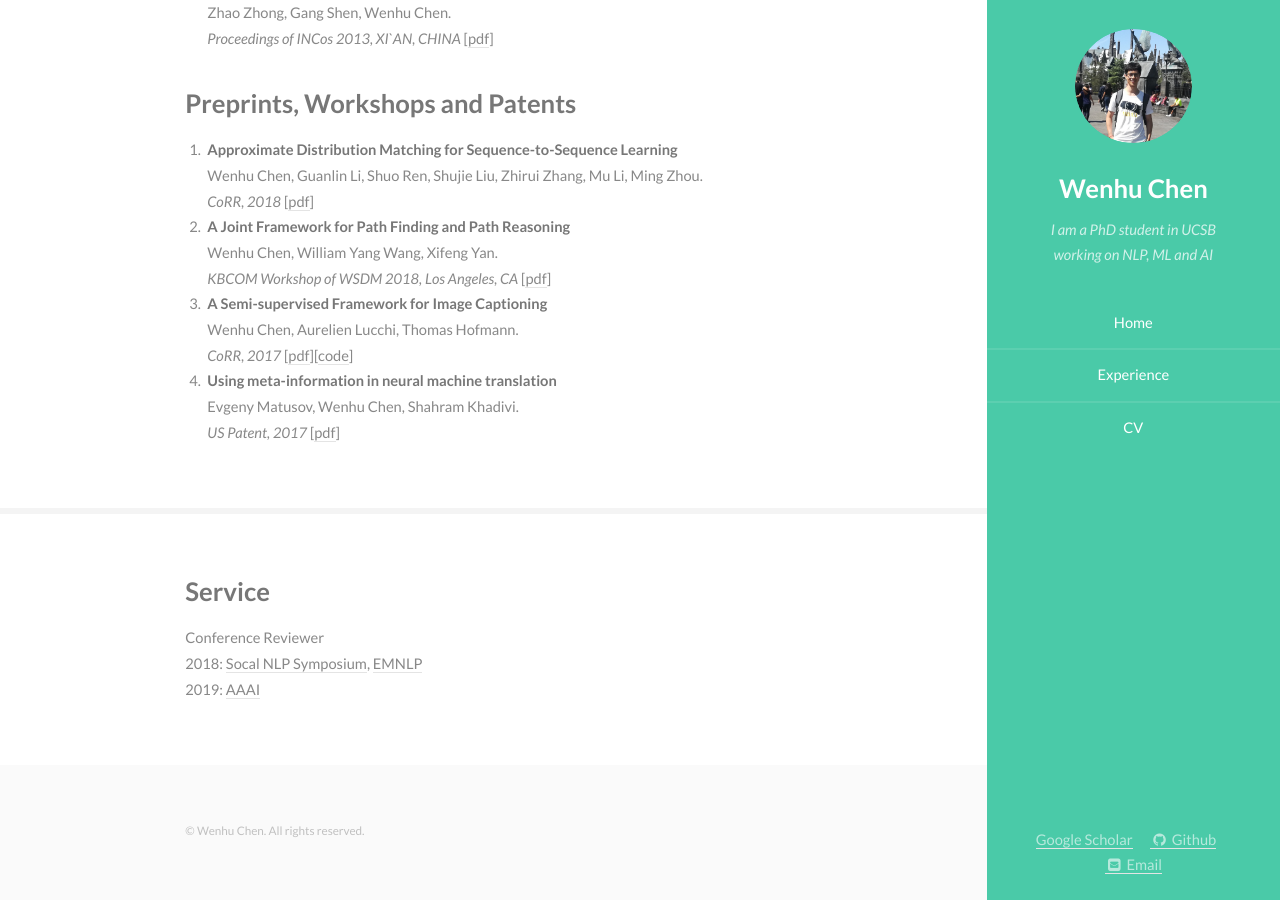
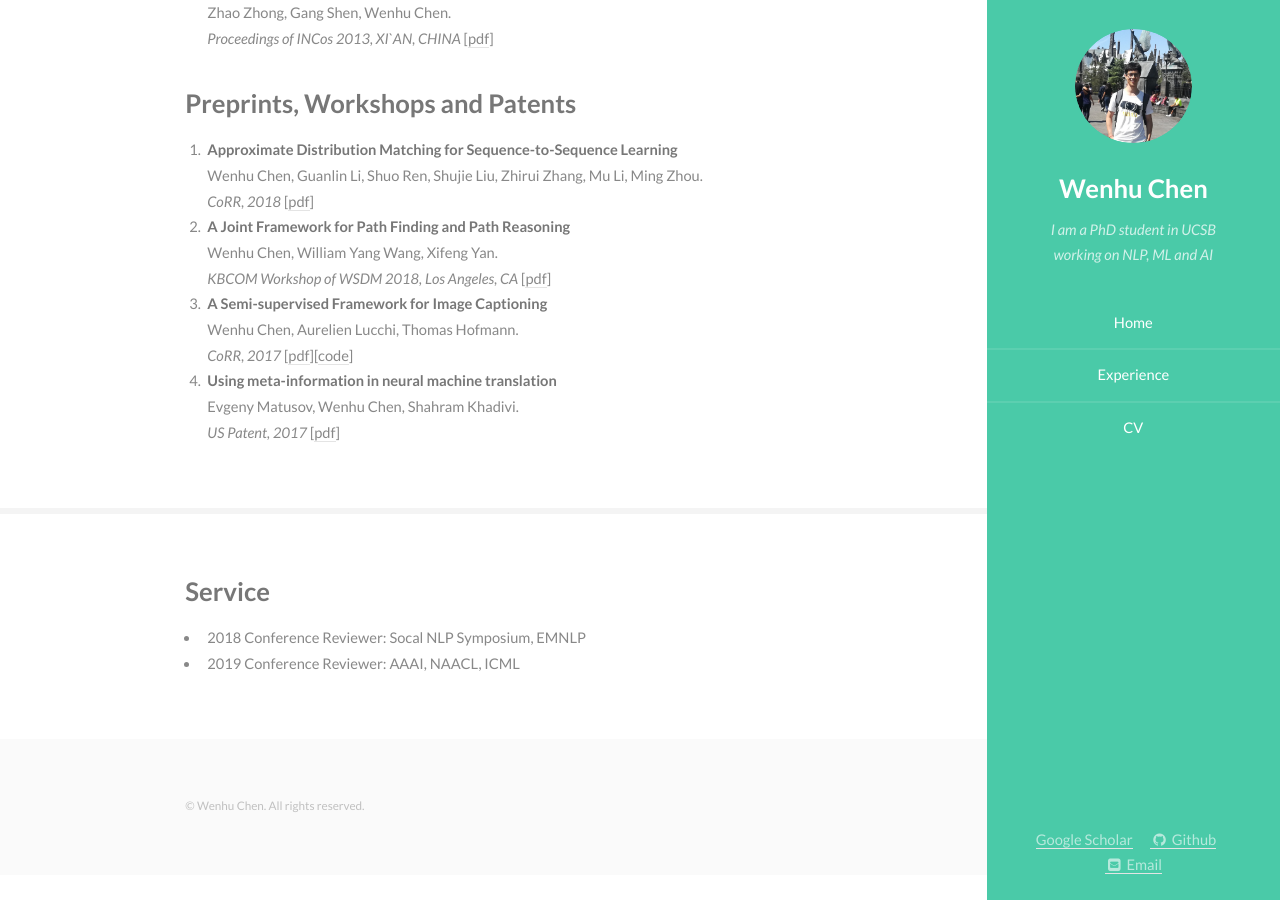
Before and after one commit to wenhuchen/wenhuchen.github.io, a Jekyll site: the page built from index.html, in a window 1280 px wide and 900 px high, scrolled down 1249 px. Built offline with Jekyll 4.4.1, drawn with Linux system fonts in a browser that asks for light colours.

Commit message:
update cv

```diff
--- a/index.html
+++ b/index.html
@@ -95,8 +95,9 @@ th,td {
     <section id="four">
         <div class="container">
         <h3>Service</h3>
-        Conference Reviewer
-        <p>2018: <a href="https://socalnlp.github.io/symp18/index.html">Socal NLP Symposium</a>, <a href="http://emnlp2018.org/">EMNLP</a><br>
-        2019: <a href="https://aaai.org/Conferences/AAAI-19/">AAAI</a></li>
+        <ul>
+        <li> 2018 Conference Reviewer: Socal NLP Symposium, EMNLP</li>
+        <li> 2019 Conference Reviewer: AAAI, NAACL, ICML</li>
+        </ul>
         </div>
     </section>
```
Also changed, not shown: 2 other files.
